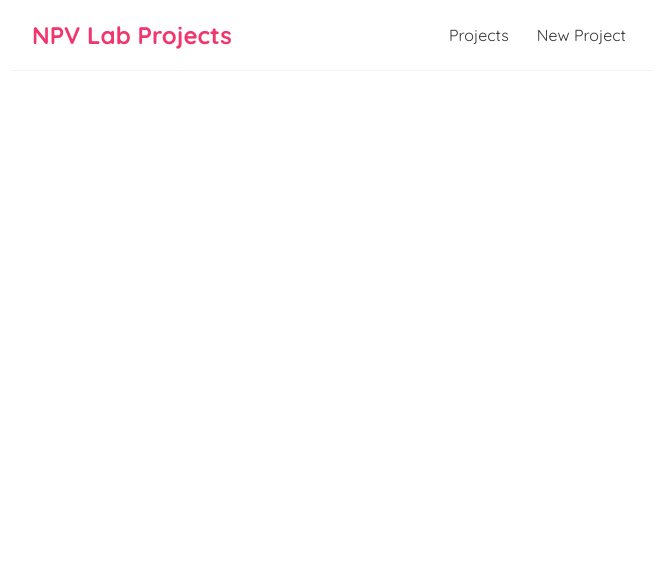
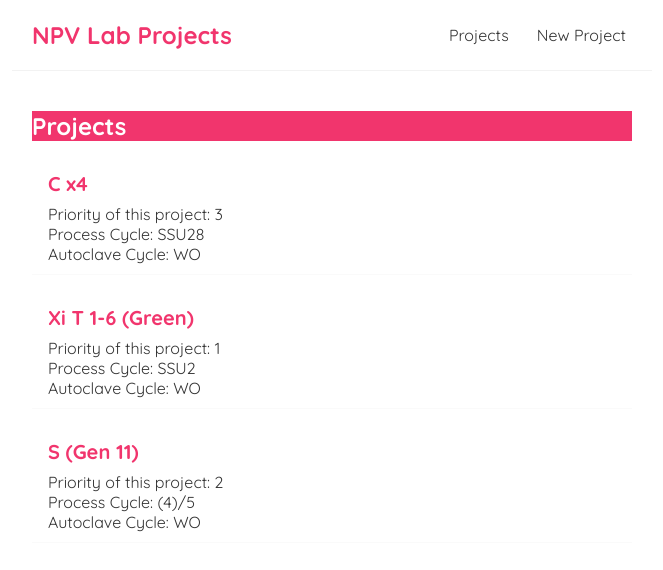
Before and after one commit to aria-abad/smart-board, a React (Create React App) app: page / in a window 1280 px wide. Shown: the top 570 px of the page, without its empty margins (308-971 px from the left). Built offline with nearby package versions, Linux system fonts and the light colour scheme; data requests are answered from the project's data file.

Commit message:
show a loading message during load the projects

```diff
--- a/src/App.js
+++ b/src/App.js
@@ -6,17 +6,7 @@ import Home from './components/Home';
 function App() {
 
   const [projects, setProjects] = useState(null);
-  // ([
-    // {id: uuidv4(), priority: 3, cycle: 'SSU28', instrument: 'C x4', autoclave: 'WO', completion: {soak: '--', medisafe:'--', autoclave:'--'}, note:'with owner', contact:'Halie'},
-    // {id: uuidv4(), priority: 1, cycle: 'SSU2', instrument: 'Xi T 1-6 (Green)', autoclave: 'WO', completion: {soak: '--', medisafe:'--', autoclave:'--'}, note:'', contact:'Aparna'},
-    // {id: uuidv4(), priority: 2, cycle: '(4)/5', instrument: 'S (Gen 11)', autoclave: 'WO', completion: {soak: '--', medisafe:'--', autoclave:'--'}, note:'waiting for pickup', contact:'David M.'}
-  // ])
-
-  // function handleDelete(id) {}
-  const handleDelete = (id) => {
-    const newProjects = projects.filter(project => project.id !== id);
-    setProjects(newProjects);
-  }
+  const [isLoading, setIsLoading] = useState(true);
 
   useEffect(() => {
     fetch('http://localhost:8000/projects')
@@ -24,15 +14,17 @@ function App() {
         return res.json();
       })
       .then(data => {
-        console.log(data)
+        setProjects(data);
+        setIsLoading(false);
       })
   }, [])
 
   return (
-    <div className="App">
+    <div className="Home">
       <Navbar />
       <div className="content">
-        {/* <Home projects = {projects} handleDelete={handleDelete} /> */}
+        {isLoading && <div>Loading...</div>}
+        {projects && <Home projects = {projects} />}
       </div>
     </div>
   );
--- a/src/components/Home.js
+++ b/src/components/Home.js
@@ -5,7 +5,7 @@ export default function Home({ projects, handleDelete }) {
     return (
         <div className="projects">
             <h2>Projects</h2>
-            {projects.map(project => <ProjectDetails key={project.id} project={project} handleDelete={handleDelete} /> )}
+            {projects.map(project => <ProjectDetails key={project.id} project={project} /> )}
         </div>
     )
 }
--- a/src/components/ProjectDetails.js
+++ b/src/components/ProjectDetails.js
@@ -1,13 +1,12 @@
 import React from 'react'
 
-export default function ProjectDetails({ project, handleDelete }) {
+export default function ProjectDetails({ project }) {
     return (
         <div className="project-details">
             <h3>{ project.instrument }</h3>
             <p>Priority of this project: { project.priority}</p>
             <p>Process Cycle: { project.cycle }</p>
             <p>Autoclave Cycle: { project.autoclave }</p>
-            <button onClick={() => handleDelete(project.id)}>Delete this project</button>
         </div>
     )
 }
```
